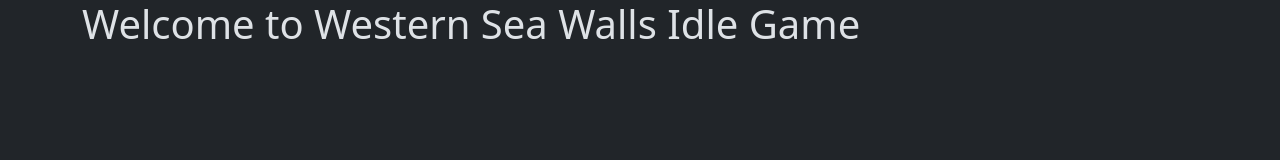
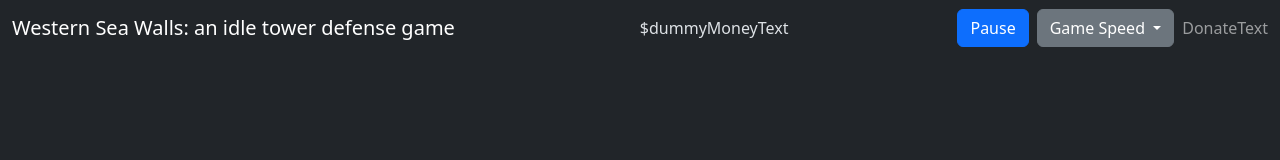
Before and after one commit to aaronshaver/western-sea-walls-idle-game, a plain HTML site: page index.html in a window 1280 px wide. Drawn offline with nearby package versions, Linux system fonts and the light colour scheme.

Commit message:
top nav bar stubbed out

```diff
--- a/index.html
+++ b/index.html
@@ -8,9 +8,31 @@
     <link rel="stylesheet" href="index.css">
 </head>
 <body>
-    <div class="container">
-        <h1>Welcome to Western Sea Walls Idle Game</h1>
-    </div>
+    <nav class="navbar navbar-expand-lg navbar-dark bg-dark">
+        <div class="container-fluid">
+            <a class="navbar-brand" href="#">Western Sea Walls: an idle tower defense game</a>
+            <div class="mx-auto">
+                <span>$dummyMoneyText</span>
+            </div>
+            <div class="d-flex align-items-center">
+                <button class="btn btn-primary me-2" type="button">Pause</button>
+                <div class="dropdown me-2">
+                    <button class="btn btn-secondary dropdown-toggle" type="button" id="gameSpeedDropdown" data-bs-toggle="dropdown" aria-expanded="false">
+                        Game Speed
+                    </button>
+                    <ul class="dropdown-menu" aria-labelledby="gameSpeedDropdown">
+                        <li><a class="dropdown-item" href="#">0.25x</a></li>
+                        <li><a class="dropdown-item" href="#">0.5x</a></li>
+                        <li><a class="dropdown-item" href="#">1.0x</a></li>
+                        <li><a class="dropdown-item" href="#">2.0x</a></li>
+                        <li><a class="dropdown-item" href="#">3.0x</a></li>
+                    </ul>
+                </div>
+                <span class="navbar-text">DonateText</span>
+            </div>
+        </div>
+    </nav>
+
     <script src="https://cdn.jsdelivr.net/npm/bootstrap@5.3.3/dist/js/bootstrap.bundle.min.js" integrity="sha384-YvpcrYf0tY3lHB60NNkmXc5s9fDVZLESaAA55NDzOxhy9GkcIdslK1eN7N6jIeHz" crossorigin="anonymous"></script>
 </body>
 </html>
```
Also changed, not shown: roadmap.md (+0 -7 lines).
